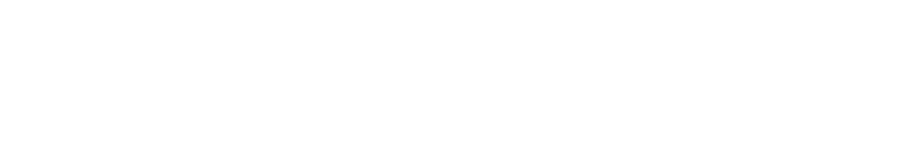
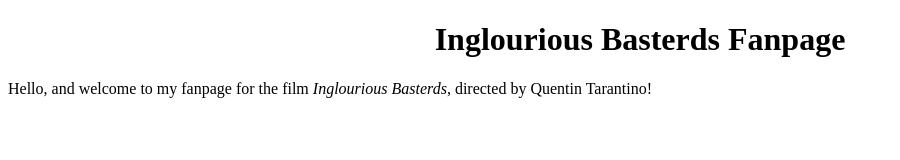
Before and after one commit to parkyngj/inglourious-basterds, a plain HTML site: page index.html in a window 1280 px wide. Shown: the whole page, without its empty margins (0-900 px from the left). Drawn offline with Linux system fonts and the light colour scheme.

Commit message:
Add title and description to homepage

```diff
--- a/index.html
+++ b/index.html
@@ -1,9 +1,17 @@
 <!DOCTYPE html>
 <html>
 <head>
-  <title></title>
+  <title>Inglourious Basterds Fanpage</title>
+  <style>
+    h1 {
+      text-align:center;
+        }
+  </style>
 </head>
 <body>
-
+  <h1>Inglourious Basterds Fanpage</h1>
+  <p>
+  Hello, and welcome to my fanpage for the film <em>Inglourious Basterds</em>, directed by Quentin Tarantino!
+  </p>
 </body>
 </html>
```
